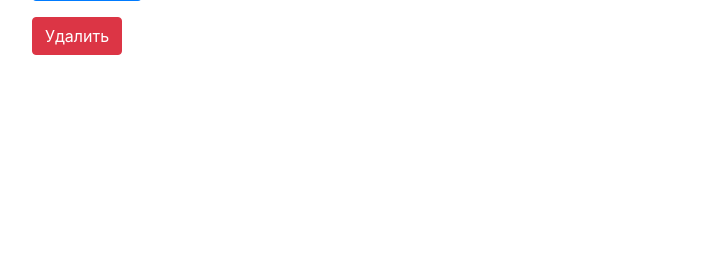
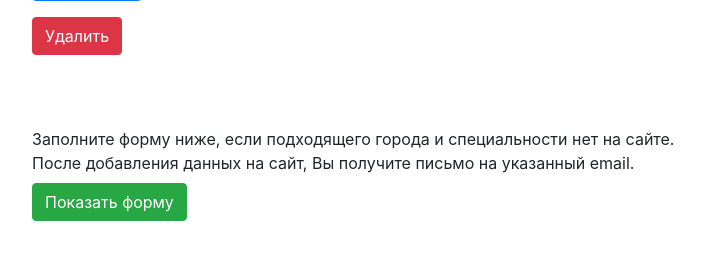
Before and after one commit to TuzovAP/parse_job, a Django app: page /accounts/update/ in a window 1280 px wide. Shown: the part 390-650 px from the top of the page, without its empty margins (243-947 px from the left). Run offline with Django 4.2, Linux system fonts and the light colour scheme; a user stored in the database is signed in; tables that the repository leaves empty hold one stand-in row (values such as "Sample post").

Commit message:
Добавил отрисовку на сайте формы обратной связи

```diff
--- a/src/accounts_app/forms.py
+++ b/src/accounts_app/forms.py
@@ -74,9 +74,9 @@ class ContactForm(forms.Form):
     )
     language = forms.CharField(
         required=True,  widget=forms.TextInput(attrs={'class': 'form-control'}),
-        label='Специальность'
+        label='Язык программирования'
     )
     email = forms.EmailField(
-        label='Введите имэйл', required=True, widget=forms.EmailInput(
+        label='Email', required=True, widget=forms.EmailInput(
                                  attrs={'class': 'form-control'})
     )
--- a/src/accounts_app/templates/accounts_app/update.html
+++ b/src/accounts_app/templates/accounts_app/update.html
@@ -21,31 +21,30 @@
     </div>
 </div>
 
-{#<div class="row my-5">#}
-{#    <div class="col-md-8 mx-auto">#}
-{#        <p class="my-2">Если Вы не нашли подходящий набор Город, Специальность,#}
-{#            Вы можете заполнить форму ниже  с Вашими пожеланиями. После того,#}
-{#            как необходимые данные будут добавлены, Вы получите письмо на указанный Вам и-мэйл.</p>#}
-{#        <p>#}
-{#          <button class="btn btn-success"#}
-{#                  type="button" data-toggle="collapse"#}
-{#                  data-target="#collapsed" aria-expanded="false"#}
-{#                  aria-controls="collapseExample">#}
-{#            Показать форму#}
-{#          </button>#}
-{#        </p>#}
-{#        <div class="collapse" id="collapsed">#}
-{#          <div class="card card-body">#}
-{#              <form method="POST" action="{% url 'accounts:contact' %} ">{% csrf_token %}#}
-{#                <div class="form-group">#}
-{#                {{ contact_form.as_p }}#}
-{#                </div>#}
-{#                <button type="submit" class="btn btn-primary">Отправить</button>#}
-{#              </form>#}
-{#          </div>#}
-{#        </div>#}
-{##}
-{##}
-{#    </div>#}
-{#</div>#}
+<div class="row my-5">
+    <div class="col-md-8 mx-auto">
+        <p class="my-2">Заполните форму ниже, если подходящего города и специальности нет на сайте.
+            <br>После добавления данных на сайт, Вы получите письмо на указанный email.</p>
+        <p>
+          <button class="btn btn-success"
+                  type="button" data-toggle="collapse"
+                  data-target="#collapsed" aria-expanded="false"
+                  aria-controls="collapseExample">
+            Показать форму
+          </button>
+        </p>
+        <div class="collapse" id="collapsed">
+          <div class="card card-body">
+              <form method="POST" action="{% url 'accounts:contact' %} ">{% csrf_token %}
+                <div class="form-group">
+                {{ contact_form.as_p }}
+                </div>
+                <button type="submit" class="btn btn-primary">Отправить</button>
+              </form>
+          </div>
+        </div>
+
+
+    </div>
+</div>
 {% endblock %}
--- a/src/accounts_app/urls.py
+++ b/src/accounts_app/urls.py
@@ -1,7 +1,7 @@
 from django.contrib import admin
 from django.urls import path
 
-from accounts_app.views import login_view, logout_view, register_view, update_view, delete_view
+from accounts_app.views import login_view, logout_view, register_view, update_view, delete_view, contact
 
 urlpatterns = [
     path('login/', login_view, name='login'),  # name - наименование относительной ссылки
@@ -9,5 +9,5 @@ urlpatterns = [
     path('register/', register_view, name='register'),
     path('update/', update_view, name='update'),
     path('delete/', delete_view, name='delete'),
-
+    path('contact/', contact, name='contact'),
 ]
--- a/src/accounts_app/views.py
+++ b/src/accounts_app/views.py
@@ -95,8 +95,8 @@
                 ]}
                 Error(data=data).save()
             messages.success(request, 'Данные отправлены администрации.')
-            return redirect('accounts:update')
+            return redirect('accounts_app:update')
         else:
-            return redirect('accounts:update')
+            return redirect('accounts_app:update')
     else:
-        return redirect('accounts:login')
+        return redirect('accounts_app:login')
--- a/src/app_scraping/models.py
+++ b/src/app_scraping/models.py
@@ -1,6 +1,8 @@
 from django.db import models
 
 # create table "City" in db
+from django.db.models import JSONField
+
 from app_scraping.utils import from_cyrillic_to_eng
 
 
@@ -77,6 +79,7 @@ class Error(models.Model):
     timestamp = models.DateField(auto_now_add=True)
     url = models.URLField(unique=False)
     er = models.CharField(max_length=250, verbose_name='Error')
+    # data = JSONField()
 
     def __str__(self):
         return str(self.timestamp)
```
Also changed, not shown: src/send_emails.py (+35 -0 lines).
